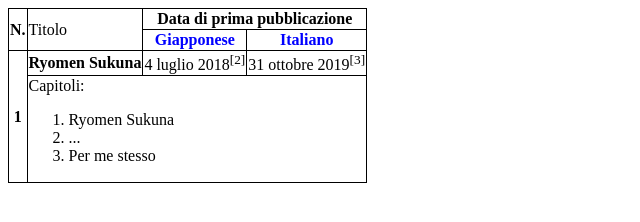
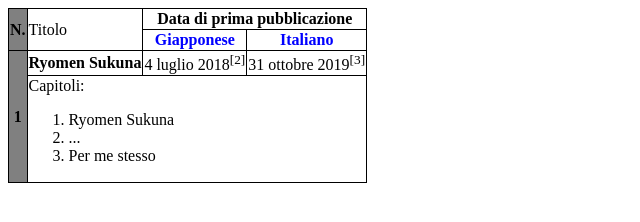
Before and after one commit to R22-4br-er/r22-4br-er.github.io, a plain HTML site: page esercizi/es4.html in a window 1280 px wide. Shown: the whole page, without its empty margins (0-640 px from the left). Drawn offline with Linux system fonts and the light colour scheme.

Commit message:
Update es4.html

```diff
--- a/esercizi/es4.html
+++ b/esercizi/es4.html
@@ -11,7 +11,7 @@ table, th, td {
 }
 
  .grigio {
-    backgroundcolor:grey;
+    background-color:grey;
 }
 
  .blue {
```
